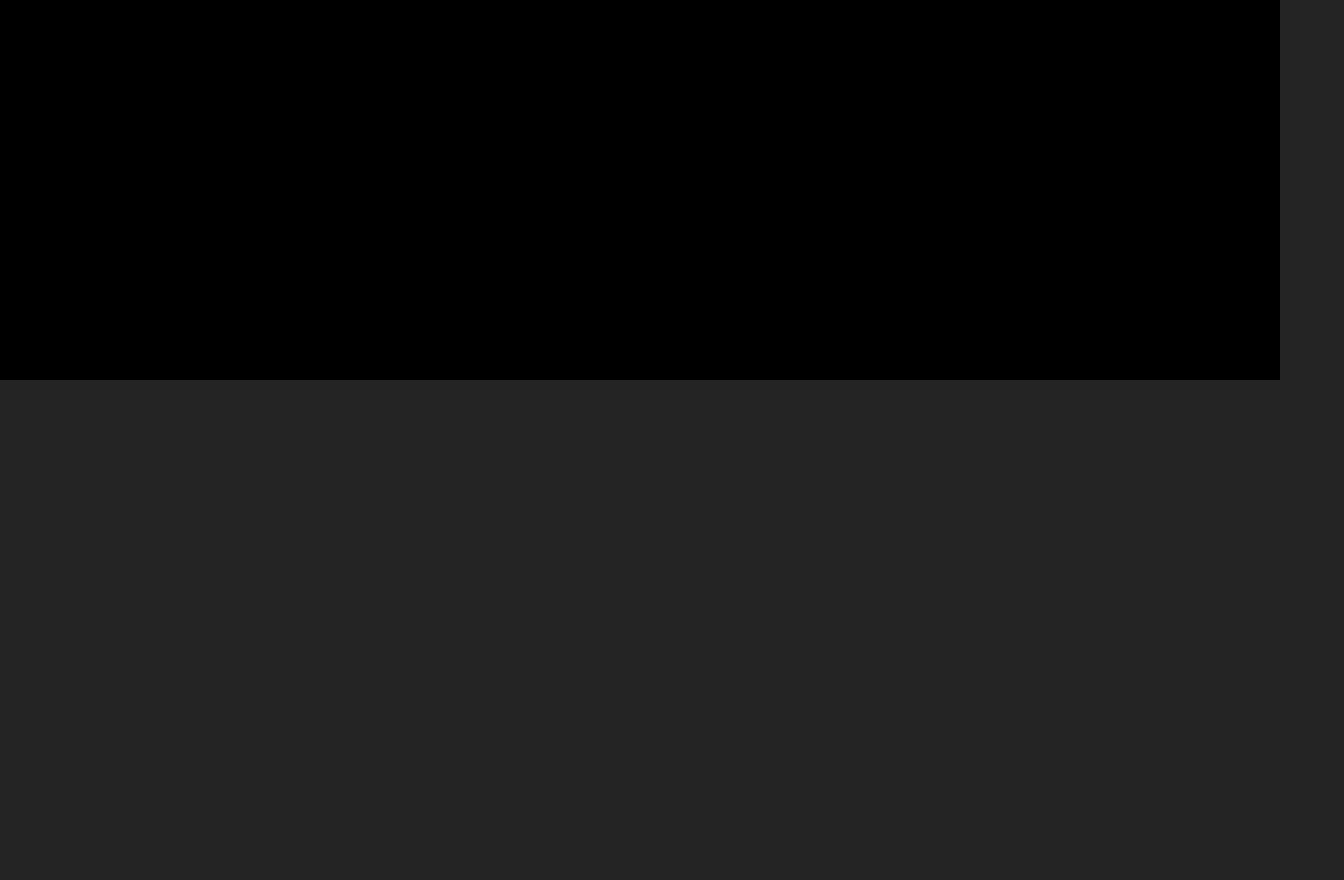
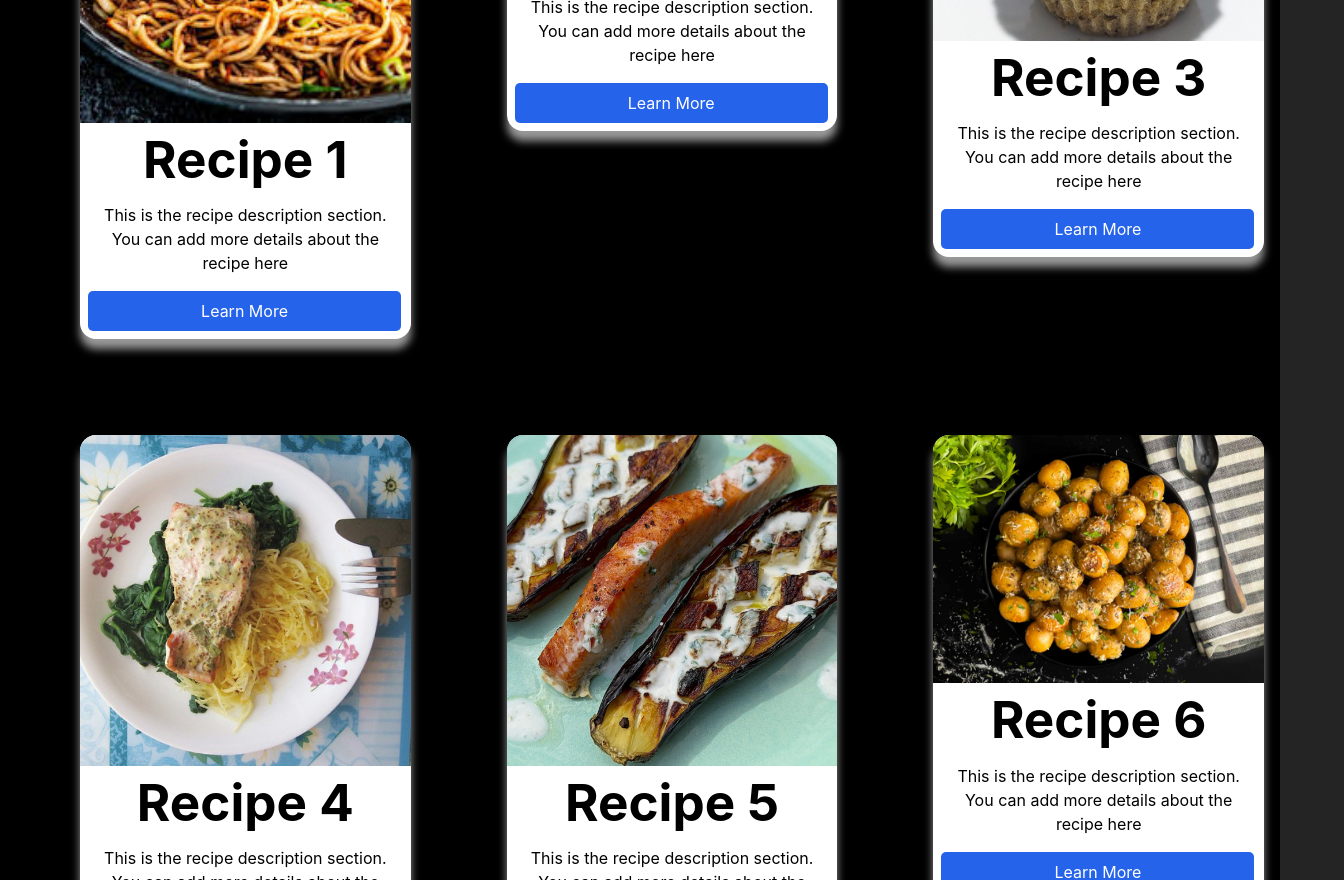
Before and after one commit to Ramdan-SE8/recipe, a React (Vite) app: page /topten in a window 1280 px wide. Before the commit this address had no page. Shown: the part 420-1300 px from the top of the page, 1344 px wide, since content can reach past the window. Before the commit the page ends 800 px from the top, so only its background shows below. Built offline with nearby package versions, Linux system fonts and the light colour scheme.

Commit message:
updates_20241011

```diff
--- a/eslint.config.js
+++ b/eslint.config.js
@@ -24,6 +24,7 @@ export default [
       'react-refresh': reactRefresh,
     },
     rules: {
+      "react/prop-types": "off",
       ...js.configs.recommended.rules,
       ...react.configs.recommended.rules,
       ...react.configs['jsx-runtime'].rules,
--- a/src/App.jsx
+++ b/src/App.jsx
@@ -10,6 +10,7 @@ import Fav from "./components/Fav";
 import Profile from "./components/Profile";
 import Login from "./components/Login";
 import AddRecipe from "./components/AddRecipe";
+import CardList from "./components/CardList";
 
 function App() {
   const [items, setItems] = useState([]);
@@ -52,6 +53,7 @@ function App() {
           <Route path="/" element={<Root />}>
             <Route index element={<Card />} />
             <Route path="about" element={<About />} />
+            <Route path="topten" element={<CardList />} />
             <Route path="add" element={<AddRecipe />} />
 
             <Route
@@ -70,87 +72,6 @@ function App() {
           </Route>
         </Routes>
       </BrowserRouter>
-
-      {/* <div className="App">
-        <div className="col">
-          <Card
-            imgSrc="./src/assets/images/image.png"
-            imgAlt="Card Image 1"
-            title="Recipe Name"
-            description="This is the recipe description section. You can add more details about the recipe here"
-            buttonText="Learn More"
-            link="card2"
-          />
-          <Card
-            imgSrc="./src/assets/images/beefchilli.jpg"
-            imgAlt="Card Image 2"
-            title="Recipe Name"
-            description="This is the recipe description section. You can add more details about the recipe here"
-            buttonText="Learn More"
-            link="card2"
-          />
-          <Card
-            imgSrc="./src/assets/images/carrotmuffin.jpg"
-            imgAlt="Card Image 3"
-            title="Recipe Name"
-            description="This is the recipe description section. You can add more details about the recipe here"
-            buttonText="Learn More"
-            link="card2"
-          />
-        </div>
-        <div className="col">
-          <Card
-            imgSrc="./src/assets/images/djonmustardsalmon.jpg"
-            imgAlt="Card Image 1"
-            title="Recipe Name"
-            description="This is the recipe description section. You can add more details about the recipe here"
-            buttonText="Learn More"
-            link="card1"
-          />
-          <Card
-            imgSrc="./src/assets/images/eggplant.jpeg"
-            imgAlt="Card Image 3"
-            title="Recipe Name"
-            description="This is the recipe description section. You can add more details about the recipe here"
-            buttonText="Learn More"
-            link="card2"
-          />
-          <Card
-            imgSrc="./src/assets/images/garlicpotatoes.jpg"
-            imgAlt="Card Image 3"
-            title="Recipe Name"
-            description="This is the recipe description section. You can add more details about the recipe here"
-            buttonText="Learn More"
-            link="card2"
-          />
-        </div>
-        <div className="col">
-          <Card
-            imgSrc="./src/assets/images/image.png"
-            imgAlt="Card Image 1"
-            title="Recipe Name"
-            description="This is the recipe description section. You can add more details about the recipe here"
-            buttonText="Learn More"
-            link="card2"
-          />
-          <Card
-            imgSrc="./src/assets/images/beefchilli.jpg"
-            imgAlt="Card Image 2"
-            title="Recipe Name"
-            description="This is the recipe description section. You can add more details about the recipe here"
-            buttonText="Learn More"
-            link="card2"
-          />
-          <Card
-            imgSrc="./src/assets/images/carrotmuffin.jpg"
-            imgAlt="Card Image 3"
-            title="Recipe Name"
-            description="This is the recipe description section. You can add more details about the recipe here"
-            buttonText="Learn More"
-            link="card2"
-          />
-        </div>
-      </div> */}
     </>
   );
 }
--- a/src/components/Card.css
+++ b/src/components/Card.css
@@ -1,10 +1,10 @@
 .card-container {
-  width: 90vw;
+  width: 25rem;
   border-radius: 1rem;
   box-shadow: 0px 10px 8px #999;
   display: flex;
   flex-direction: column;
-  margin: 0.5rem;
+  margin: 3rem;
   background-color: white;
   height: fit-content;
 }
@@ -16,15 +16,17 @@
 
 .card-title {
   margin: 0.5rem 5%;
+  color: black;
 }
 
 .card-description {
   margin: 0.5rem 5%;
+  color: black;
 }
 
 .card-btn {
   text-align: center;
-  width: 80%;
+  width: 85%;
   border-radius: 5px;
   padding: 0.5rem 1rem;
   background-color: #2563eb;
@@ -32,3 +34,18 @@
   text-decoration: none;
   margin: 0.5rem 0.5rem;
 }
+
+.App {
+  height: 100vh;
+  display: flex;
+  align-items: center;
+  justify-content: center;
+  background-color: #be148893;
+}
+
+.col {
+  height: 100%;
+  display: flex;
+  flex-direction: row;
+  align-items: flex-start;
+}
--- /dev/null
+++ b/src/components/CardList.jsx
@@ -0,0 +1,186 @@
+import "./Card.css";
+import { Card } from "./Card";
+import { useState } from "react";
+
+function CardList() {
+  const defaultList = [
+    {
+      //id: 1,
+      imgSrc: "./src/assets/images/image.png",
+      imgAlt: "Card Image",
+      title: "Recipe 1",
+      description:
+        "This is the recipe description section. You can add more details about the recipe here",
+      buttonText: "Learn More",
+      link: "Recipe",
+    },
+    {
+      //id: 2,
+      imgSrc: "./src/assets/images/beefchilli.jpg",
+      imgAlt: "Card Image",
+      title: "Recipe 2",
+      description:
+        "This is the recipe description section. You can add more details about the recipe here",
+      buttonText: "Learn More",
+      link: "Recipe",
+    },
+    {
+      //id: 1,
+      imgSrc: "./src/assets/images/carrotmuffin.jpg",
+      imgAlt: "Card Image",
+      title: "Recipe 3",
+      description:
+        "This is the recipe description section. You can add more details about the recipe here",
+      buttonText: "Learn More",
+      link: "Recipe",
+    },
+    {
+      //id: 2,
+      imgSrc: "./src/assets/images/djonmustardsalmon.jpg",
+      imgAlt: "Card Image",
+      title: "Recipe 4",
+      description:
+        "This is the recipe description section. You can add more details about the recipe here",
+      buttonText: "Learn More",
+      link: "Recipe",
+    },
+    {
+      //id: 1,
+      imgSrc: "./src/assets/images/eggplant.jpeg",
+      imgAlt: "Card Image",
+      title: "Recipe 5",
+      description:
+        "This is the recipe description section. You can add more details about the recipe here",
+      buttonText: "Learn More",
+      link: "Recipe",
+    },
+
+    {
+      //id: 1,
+      imgSrc: "./src/assets/images/garlicpotatoes.jpg",
+      imgAlt: "Card Image",
+      title: "Recipe 6",
+      description:
+        "This is the recipe description section. You can add more details about the recipe here",
+      buttonText: "Learn More",
+      link: "Recipe",
+    },
+    {
+      //id: 2,
+      imgSrc: "./src/assets/images/Meatloafburger.jpg",
+      imgAlt: "Card Image",
+      title: "Recipe 7",
+      description:
+        "This is the recipe description section. You can add more details about the recipe here",
+      buttonText: "Learn More",
+      link: "Recipe",
+    },
+    {
+      //id: 1,
+      imgSrc: "./src/assets/images/Sloppy-Joes.jpg",
+      imgAlt: "Card Image",
+      title: "Recipe 8",
+      description:
+        "This is the recipe description section. You can add more details about the recipe here",
+      buttonText: "Learn More",
+      link: "Recipe",
+    },
+    {
+      //id: 2,
+      imgSrc: "./src/assets/images/smokedsalmonbowl.jpg",
+      imgAlt: "Card Image",
+      title: "Recipe 9",
+      description:
+        "This is the recipe description section. You can add more details about the recipe here",
+      buttonText: "Learn More",
+      link: "Recipe",
+    },
+    {
+      //id: 1,
+      imgSrc: "./src/assets/images/ricenoodles.jpg",
+      imgAlt: "Card Image",
+      title: "Recipe 10",
+      description:
+        "This is the recipe description section. You can add more details about the recipe here",
+      buttonText: "Learn More",
+      link: "Recipe",
+    },
+  ];
+
+  const [cardItems, setCardItems] = useState(defaultList);
+
+  return (
+    <>
+      <div className="app-card">
+        <div className="col">
+          {cardItems.map(
+            (obj, index) =>
+              index < 3 && (
+                <Card
+                  key={index}
+                  imgSrc={obj.imgSrc}
+                  imgAlt={obj.imgAlt}
+                  title={obj.title}
+                  description={obj.description}
+                  buttonText={obj.buttonText}
+                  link={obj.link}
+                />
+              )
+          )}
+        </div>
+        <div className="col">
+          {cardItems.map(
+            (obj, index) =>
+              index > 2 &&
+              index < 6 && (
+                <Card
+                  key={index}
+                  imgSrc={obj.imgSrc}
+                  imgAlt={obj.imgAlt}
+                  title={obj.title}
+                  description={obj.description}
+                  buttonText={obj.buttonText}
+                  link={obj.link}
+                />
+              )
+          )}
+        </div>
+        <div className="col">
+          {cardItems.map(
+            (obj, index) =>
+              index > 5 &&
+              index < 9 && (
+                <Card
+                  key={index}
+                  imgSrc={obj.imgSrc}
+                  imgAlt={obj.imgAlt}
+                  title={obj.title}
+                  description={obj.description}
+                  buttonText={obj.buttonText}
+                  link={obj.link}
+                />
+              )
+          )}
+        </div>
+        <div className="col">
+          {cardItems.map(
+            (obj, index) =>
+              index > 8 && (
+                <Card
+                  key={index}
+                  imgSrc={obj.imgSrc}
+                  imgAlt={obj.imgAlt}
+                  title={obj.title}
+                  description={obj.description}
+                  buttonText={obj.buttonText}
+                  link={obj.link}
+                />
+              )
+          )}
+        </div>
+      </div>
+    </>
+  );
+}
+
+export default CardList;
--- a/src/components/NavBar.jsx
+++ b/src/components/NavBar.jsx
@@ -1,5 +1,7 @@
 import { NavLink } from "react-router-dom";
 import styles from "./NavBar.module.css";
+
+
 
 const NavBar = () => {
   return (
@@ -11,6 +13,14 @@ const NavBar = () => {
         }
       >
         Home
+      </NavLink>
+      <NavLink
+        to="topten"
+        className={({ isActive }) =>
+          isActive ? styles.isActive : styles.notActive
+        }
+      >
+        Top 10 Recipes
       </NavLink>
       <NavLink
         to="add"
```
Also changed, not shown: src/assets/images/ricenoodles.jpg (added).
